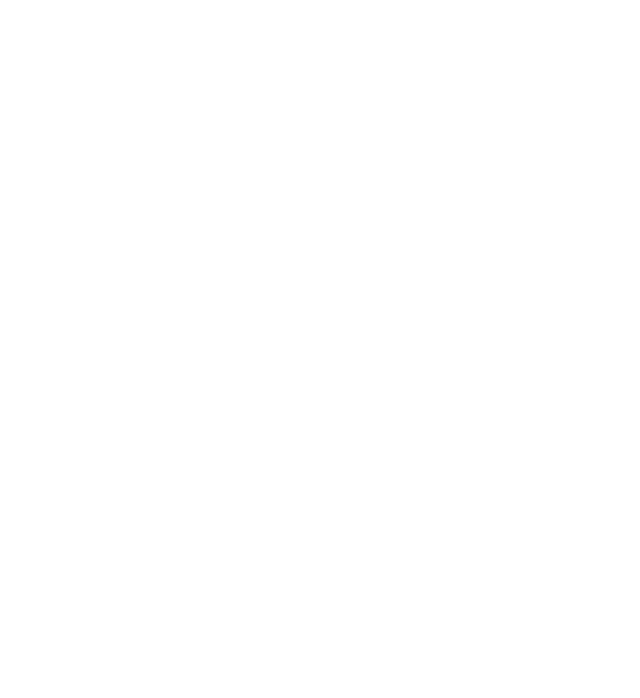
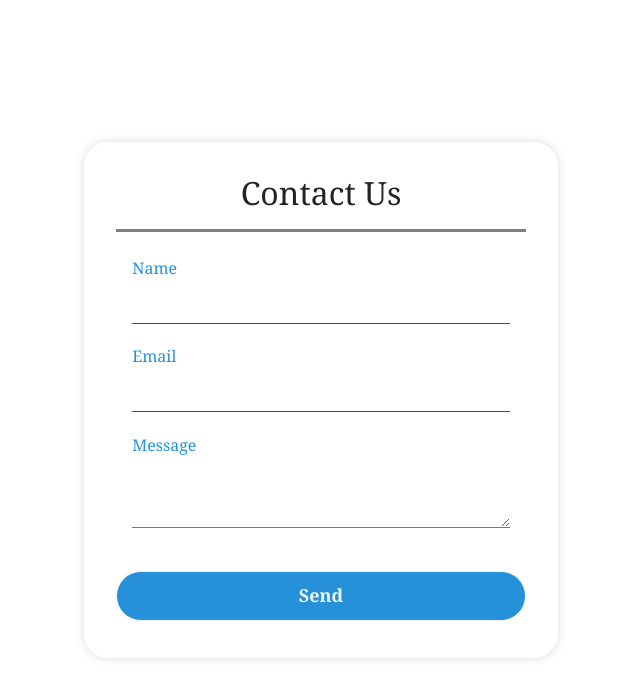
Before and after one commit to varunmukherjee1/Attendance-Manager, a React (Create React App) app in the folder Frontend/: page /contactus in a window 1280 px wide. Before the commit this address had no page. Shown: the top 698 px of the page, without its empty margins (319-959 px from the left). Built offline with nearby package versions, Linux system fonts and the light colour scheme; a web font is replaced by a local one.

Commit message:
Contact us page added + connected to my email

```diff
--- a/Frontend/package.json
+++ b/Frontend/package.json
@@ -9,10 +9,11 @@
         "@testing-library/react": "^13.4.0",
         "@testing-library/user-event": "^13.5.0",
         "axios": "^1.1.3",
+        "emailjs-com": "^3.2.0",
         "react": "^18.2.0",
         "react-dom": "^18.2.0",
+        "react-hot-toast": "^2.4.0",
         "react-qrious": "^2.5.6",
-        "react-hot-toast": "^2.4.0",
         "react-redux": "^8.0.4",
         "react-router-dom": "^6.4.2",
         "react-scripts": "5.0.1",
--- a/Frontend/public/index.html
+++ b/Frontend/public/index.html
@@ -28,6 +28,7 @@
       Learn how to configure a non-root public URL by running `npm run build`.
     -->
     <title>React App</title>
+    <link rel="stylesheet" href="https://cdn.jsdelivr.net/npm/bootstrap@4.3.1/dist/css/bootstrap.min.css" integrity="sha384-ggOyR0iXCbMQv3Xipma34MD+dH/1fQ784/j6cY/iJTQUOhcWr7x9JvoRxT2MZw1T" crossorigin="anonymous">
   </head>
   <body>
     <noscript>You need to enable JavaScript to run this app.</noscript>
--- a/Frontend/src/App.jsx
+++ b/Frontend/src/App.jsx
@@ -9,6 +9,7 @@ import Login from "./pages/Login/Login"
 import Register from "./pages/Register/Register"
 import Info from "./pages/AboutUs/Info"
 import AboutUs from "./pages/AboutUs/AboutUs"
+import ContactUs from "./pages/Contactus/ContactUs"
 
 function App() {
   return (
@@ -66,6 +67,13 @@ function App() {
             <Register/>
           }
         />
+
+        <Route
+          path = "/contactus"
+          element = {
+            <ContactUs/>
+          }
+        />
       </Routes>
     </>
   );
--- /dev/null
+++ b/Frontend/src/components/ContactUs/ContactUs.jsx
@@ -0,0 +1,148 @@
+import React,{useState,useRef} from "react";
+import axios from "axios"
+import toast from "react-hot-toast"
+import emailjs from 'emailjs-com'
+
+import classes from "./ContactUs.module.css"
+
+function ContactUs(){
+
+    const name_ref=useRef();
+    const email_ref=useRef();
+    const msg_ref=useRef();
+
+    const [inpVal,setVal]=useState({
+        name:"",
+        email:"",
+        msg:""
+    });
+    const [inpValid,setInpValid]=useState({
+        name:false,
+        email:false,
+        msg:true
+    });
+
+
+    const checkName=(event)=>{
+        setVal({
+            ...inpVal,
+            name:name_ref.current.value
+        })
+        let currVal=name_ref.current.value
+        if(currVal.length===0){
+            setInpValid({
+                ...inpValid,
+                name:false
+            });
+        }
+        else{
+            setInpValid({
+                ...inpValid,
+                name:true
+            });
+        }
+    }
+
+    const checkEmail = (event)=>{
+        setVal({
+            ...inpVal,
+            email:email_ref.current.value
+        })
+        let currVal=email_ref.current.value
+        if( !currVal.includes("@iiits.in")){
+            setInpValid({
+                ...inpValid,
+                email:false
+            });
+        }
+        else{
+            setInpValid({
+                ...inpValid,
+                email:true
+            });
+        }
+    }
+
+
+
+    const submitHandler= async (e)=>{
+        e.preventDefault();
+
+        // try{
+        //     if(!inpValid.email || !inpValid.msg || !inpValid.name){
+
+        //         toast("Please fill the form correctly")
+        //         return;
+        //     }
+
+        //     const email = inpVal.email;
+        //     const name = inpVal.name;
+        //     const message = inpVal.msg;
+
+        //     const res = await axios.post("user/login",{
+        //         name,
+        //         email,
+        //         message,
+        //     });
+
+
+        //     if(res.data.success){
+        //         toast.success(res.data.message)
+        //     }
+        //     else{
+        //         toast.error(res.data.message)
+        //     }
+        // }
+        // catch(err){
+        //     console.log("Error = " + err)
+        //     toast.error("Something went wrong!")
+        // }
+
+        emailjs.sendForm('service_6jfle0d'
+                        ,'template_kwwcd26'
+                        ,e.target
+                        ,'y0QX3dxR2aK11i4v4'
+                        ).then(res=>{
+                            console.log(res)
+                            }).catch(err=>{
+                                console.log(err)
+                            });
+
+    }
+
+
+    let emailErr = ()=>{
+
+        if(inpVal.email.includes('@') && !inpVal.email.includes('@iiits.in')){
+            return (<p>Only iiits.in domain allowed</p>)
+        }
+        else if(!inpVal.email.includes('@') && inpVal.email.length!==0){
+            return (<p>Invalid Email Format</p>)
+        }
+    }
+
+    return (
+        <div className={classes.Form}>
+            <form onSubmit={submitHandler}>
+            <h1>Contact Us</h1>
+                <div className={classes.text_field}>
+                    <label>Name</label>
+                    <input ref={name_ref} onChange={checkName} value={inpVal.name} name="name" className={`${inpValid.name?classes.right:classes.wrong}`} type="text" required/>
+                </div>
+                <div className={classes.text_field}>
+                    <label>Email</label>
+                    <input ref={email_ref} name="user_email" onChange={checkEmail} value={inpVal.email} className={`${inpValid.email?classes.right:classes.wrong}`} type="text" required/>
+                    {emailErr()}
+                </div>
+                <div className={classes.text_field}>
+                    <label>Message</label>
+                    <textarea ref={msg_ref} name="message" value={inpVal.pass} className={`${classes.txt_field}`} type="text" rows='2'  required/>
+                </div>
+
+                <input type="submit" value="Send" />
+            </form>
+        </div>
+    )
+}
+
+export default ContactUs
--- /dev/null
+++ b/Frontend/src/components/ContactUs/ContactUs.module.css
@@ -0,0 +1,178 @@
+* {
+    margin: 0;
+    padding: 0;
+    box-sizing: border-box;
+    font-family: Georgia, 'Times New Roman', Times, serif
+}
+
+body {
+    height: 100vh;
+    width: 100vw;
+    overflow: auto;
+}
+
+
+.Form {
+    margin-top: 0.5rem;
+    height: 90vh;
+    width: 100vw;
+    display: flex;
+    align-items: center;
+    justify-content: center;
+    /* overflow: auto; */
+}
+
+
+.Form select {
+    margin-top: 0.5rem;
+    margin-bottom: 2rem;
+    background-color: #2691d9;
+    color: white;
+    border: none;
+    border-radius: 1rem;
+    padding: 0.5rem;
+    font-size: medium;
+}
+
+.Form form {
+    margin: 1rem;
+    width: 37%;
+    align-items: center;
+    justify-content: center;
+    box-shadow: 0px 0px 10px rgba(70, 70, 70, 0.2);
+    margin-top: 5rem;
+    border-radius: 1.5rem;
+    padding: 2rem;
+}
+
+form h1 {
+    font-size: 2rem;
+    text-align: center;
+    margin-bottom: 2rem;
+    padding-bottom: 1rem;
+    border-bottom: 0.2rem solid gray;
+    margin-bottom: 1.5rem;
+}
+
+form label {
+    font-size: medium;
+    left: 1rem;
+    color: #2691d9;
+}
+
+form .text_field{
+    margin: 1rem;
+}
+
+form input {
+    border: none;
+    margin-top: 0.5rem;
+    border-bottom: 0.1rem solid grey;
+    margin-bottom: 0.3rem;
+    outline: none;
+    background: none;
+    width: 100%;
+    font-size: large;
+}
+
+
+
+.wrong{
+    border: none;
+    margin-top: 0.5rem;
+    border-bottom: 0.1rem solid red;
+    margin-bottom: 0.3rem;
+    outline: none;
+    background: none;
+    width: 100%;
+    font-size: large
+}
+.right{
+    border: none;
+    margin-top: 0.5rem;
+    border-bottom: 0.1rem solid green;
+    margin-bottom: 0.3rem;
+    outline: none;
+    background: none;
+    width: 100%;
+    font-size: large
+}
+.txt_field{
+    border: none;
+    margin-top: 0.5rem;
+    border-bottom: 0.1rem solid #2691d9;
+    margin-bottom: 0.3rem;
+    outline: none;
+    background: none;
+    width: 100%;
+    font-size: large
+}
+
+
+form p{
+    color: red;
+    margin-bottom: 01rem;
+}
+
+form button {
+    /* margin-top: 01rem; */
+    width: 100%;
+    height: 50px;
+    border: 1px solid;
+    background: #2691d9;
+    border-radius: 25px;
+    font-size: 18px;
+    color: #e9f4fb;
+    font-weight: 700;
+    cursor: pointer;
+    outline: none;
+}
+
+button:hover {
+    background-color: #2691d9;
+    transition: 0.5s;
+}
+
+.pass {
+    color: grey;
+    margin-bottom: 0.5rem;
+    font-size: large;
+}
+
+.signup_link {
+    padding-left: 18%  ;
+    font-size: large;
+    margin-top: 0.5rem;
+}
+
+.signup_link a {
+    text-decoration: none;
+    color: #2691d9;
+}
+
+.signup_link a:hover {
+    text-decoration: underline;
+    color: #4070f4;
+}
+
+@media screen and (max-width:950px) {
+
+.Form {
+    display: flex;
+    align-items: center;
+    justify-content: center;
+    width: 100%;
+
+}
+
+.Form form {
+    left: 50vw;
+    max-width: 23rem;
+
+    box-shadow: 0px 0px 10px rgba(70, 70, 70, 0.2);
+    border-radius: 1.5rem;
+    padding: 2rem;
+    align-items: center;
+    justify-content: center;
+}
+}
--- /dev/null
+++ b/Frontend/src/pages/Contactus/ContactUs.jsx
@@ -0,0 +1,10 @@
+import React from "react"
+import ContactUs from "../../components/ContactUs/ContactUs"
+
+function contactus(){
+    return (
+        <ContactUs/>
+    )
+}
+
+export default contactus
```
Also changed, not shown: 1 other file (tests, documents, lock files or other folders).
